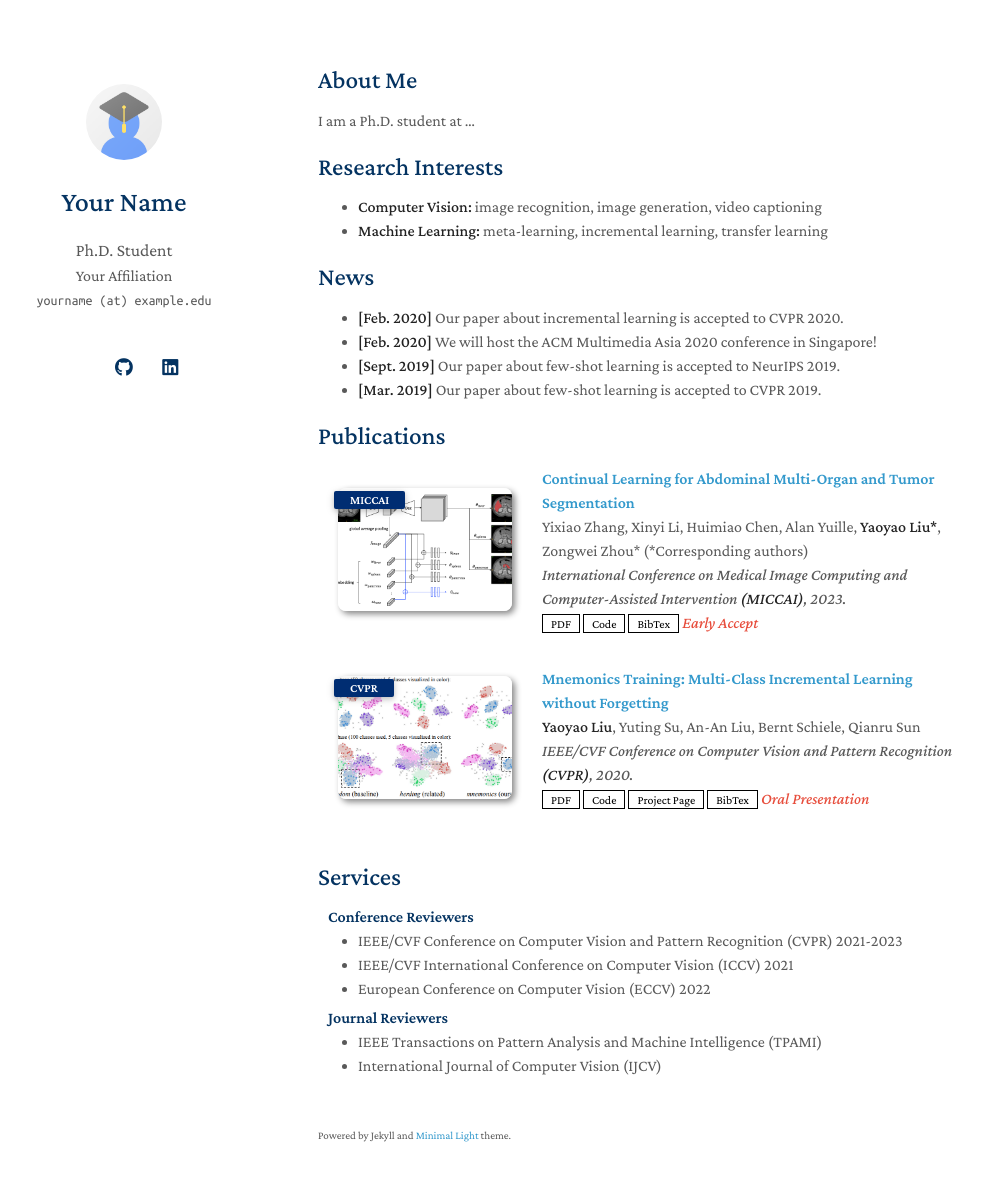
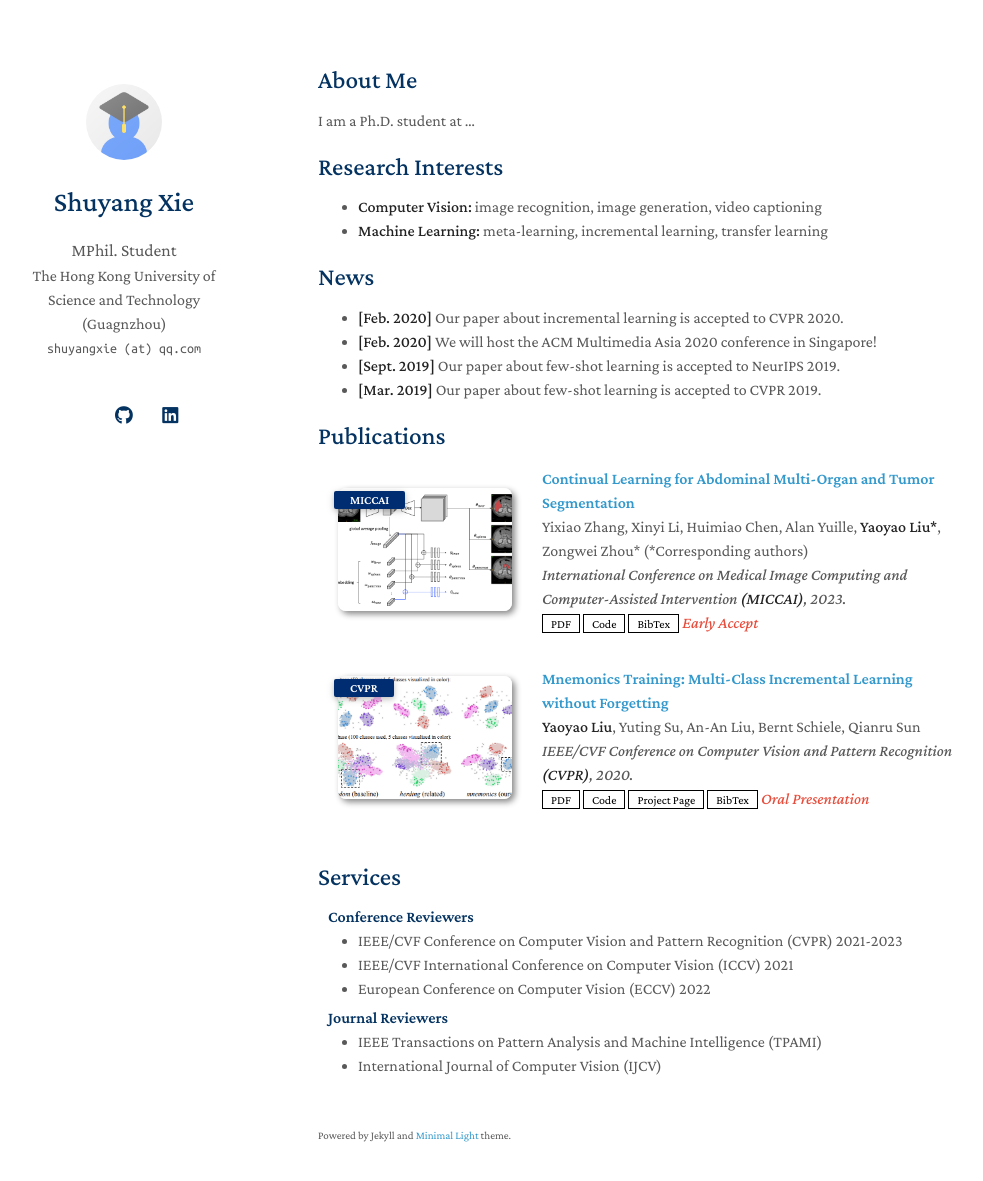
Before and after one commit to shu0x0y/shu0x0y.github.io, a Jekyll site: the page built from index.md, in a window 1280 px wide and 1216 px high. Shown: the top 1181 px of the window, without its empty margins (152-1135 px from the left). Built offline with Jekyll 4.4.1, drawn with Linux system fonts in a browser that asks for light colours; a style sheet for code colours, icons or effects is not loaded; our own code applies the rules of GitHub Pages for plain Markdown files.

Commit message:
Update _config.yml

```diff
--- a/_config.yml
+++ b/_config.yml
@@ -1,8 +1,8 @@
 # Basic Information
-title: Your Name
-position: Ph.D. Student
-affiliation: Your Affiliation
-email: yourname (at) example.edu
+title: Shuyang Xie
+position: MPhil. Student
+affiliation: The Hong Kong University of Science and Technology (Guagnzhou)
+email: shuyangxie (at) qq.com
 
 # Search Engine Optimization (SEO)
 # The following information is used to improve the website traffic from search engines, e.g., Google.
@@ -38,7 +38,7 @@ font: "Serif" # or "Sans Serif"
 
 # Google Analytics ID
 # Please remove this if you don't use Google Analytics
-google_analytics: UA-111540567-4
+# google_analytics: UA-111540567-4
 
 # Use this project as a remote theme for GitHub Pages
 # See the guide here: https://docs.github.com/en/pages/setting-up-a-github-pages-site-with-jekyll/adding-a-theme-to-your-github-pages-site-using-jekyll
```
